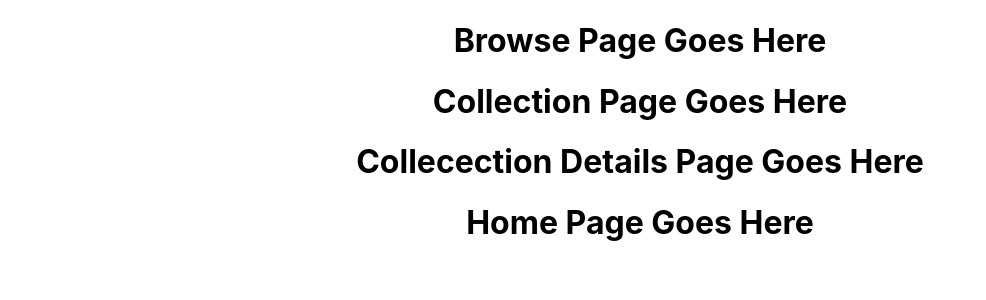
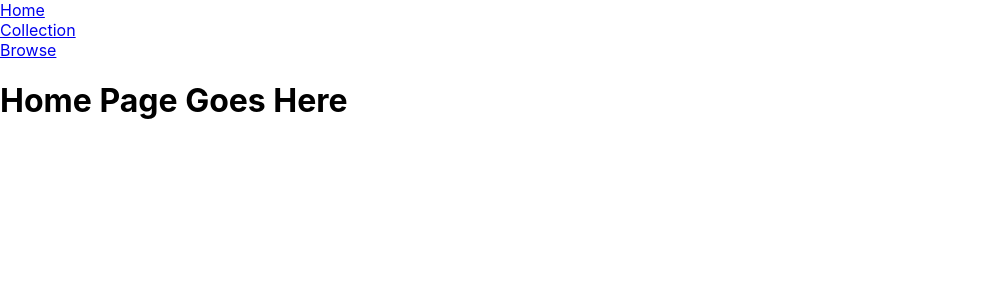
Before and after one commit to justingracie/Project3_Virtual_Gallery, a React (Create React App) app: page / in a window 1280 px wide. Shown: the top 300 px of the page, without its empty margins (0-986 px from the left). Built offline with nearby package versions, Linux system fonts and the light colour scheme.

Commit message:
implmented Router and refactored index.jsx

```diff
--- a/package.json
+++ b/package.json
@@ -8,6 +8,7 @@
     "@testing-library/user-event": "^13.5.0",
     "react": "^18.1.0",
     "react-dom": "^18.1.0",
+    "react-router-dom": "^6.3.0",
     "react-scripts": "5.0.1",
     "web-vitals": "^2.1.4"
   },
--- a/src/App.jsx
+++ b/src/App.jsx
@@ -1,18 +1,12 @@
-import Browse from './pages/Browse';
-import Collection from './pages/Collection';
-import CollectionDetails from './pages/CollectionDetails';
+
 import './styles/App.css';
 import Home from './pages/Home';
+import { Outlet } from 'react-router'
 
 function App() {
   return (
     <div className="App">
-
-     <Browse />
-     <Collection />
-     <CollectionDetails />
-     <Home />
-
+      <Outlet />
 
     </div>
   );
--- /dev/null
+++ b/src/components/nav.jsx
@@ -0,0 +1,20 @@
+import React from "react";
+import { Link } from 'react-router-dom'
+
+const Nav = () =>{
+    return(
+        <div>
+            <Link to='/'>
+                <div>Home</div>
+            </Link>
+            <Link to="/collection">
+                <div>Collection</div>
+            </Link>
+            <Link to="/browse">
+                <div>Browse</div>
+            </Link>
+        </div>
+    )
+}
+
+export default Nav
--- a/src/index.jsx
+++ b/src/index.jsx
@@ -2,12 +2,27 @@ import React from 'react';
 import ReactDOM from 'react-dom/client';
 import './styles/index.css';
 import App from './App';
-
-
+import { BrowserRouter as Router } from 'react-router-dom';
+import { Routes, Route} from 'react-router-dom'
+import Browse from './pages/Browse';
+import Collection from './pages/Collection';
+import CollectionDetails from './pages/CollectionDetails';
+import Home from './pages/Home';
+import Nav from './components/nav';
 
 const root = ReactDOM.createRoot(document.getElementById('root'));
 root.render(
   <React.StrictMode>
-    <App />
+    <Router>
+      <Nav />
+      <Routes>
+        <Route path='/' element={ <Home />}/>
+        <Route path='collection/' element={<Collection />}/>
+        <Route path='collection/:id' element={<CollectionDetails/>}/>
+        <Route path='browse/' element={<Browse />}/>
+      </Routes>
+
+
+    </Router>
   </React.StrictMode>
 );
```
Also changed, not shown: 1 other file (tests, documents, lock files or other folders).
